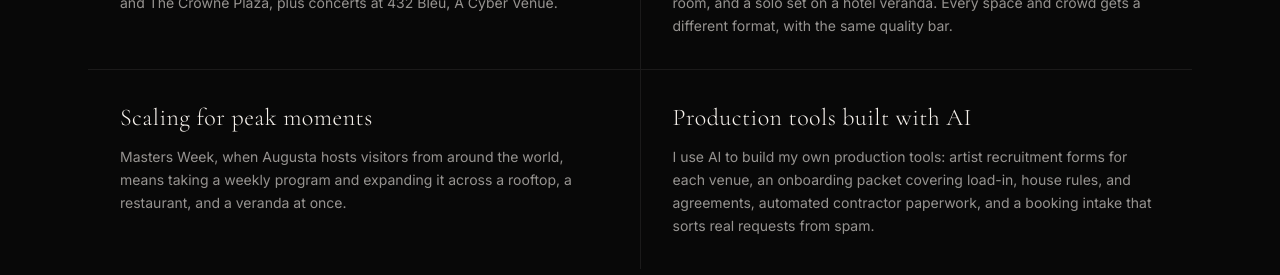
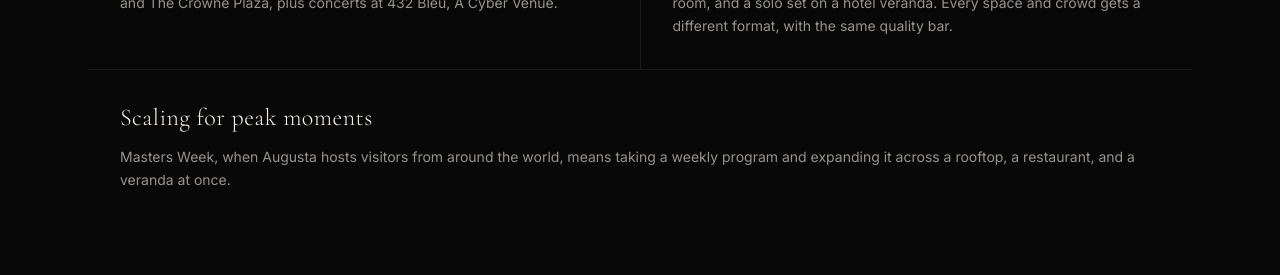
Before and after one commit to batestzu/skylerbates.com, a Next.js app: page /portfolio in a window 1280 px wide. Shown: the part 677-952 px from the top of the page. Built offline with nearby package versions, Linux system fonts and the light colour scheme; no server answers.

Commit message:
Portfolio: remove AI production tools card
Co-Authored-By: Claude Opus 5.5 <noreply@anthropic.com>
Claude-Session: https://claude.ai/code/session_01PFxwCQY5ngUV9SFLZDUXr6

```diff
--- a/app/portfolio/page.tsx
+++ b/app/portfolio/page.tsx
@@ -99,10 +99,6 @@ const strengths = [
     title: "Scaling for peak moments",
     body: "Masters Week, when Augusta hosts visitors from around the world, means taking a weekly program and expanding it across a rooftop, a restaurant, and a veranda at once.",
   },
-  {
-    title: "Production tools built with AI",
-    body: "I use AI to build my own production tools: artist recruitment forms for each venue, an onboarding packet covering load-in, house rules, and agreements, automated contractor paperwork, and a booking intake that sorts real requests from spam.",
-  },
 ];
 
 const allPhotos =events.flatMap((e) => e.photos.map((p) => ({ ...p, venue: e.venue })));
@@ -175,7 +171,9 @@ export default function PortfolioPage() {
               whileInView={{ opacity: 1, y: 0 }}
               viewport={{ once: true, margin: "-50px" }}
               transition={{ duration: 0.5, delay: i * 0.08 }}
-              className="bg-[#080808] p-6 md:p-8"
+              className={`bg-[#080808] p-6 md:p-8 ${
+                strengths.length % 2 && i === strengths.length - 1 ? "sm:col-span-2" : ""
+              }`}
             >
               <h3 className="text-2xl text-[#F5F0EB] mb-3 font-[family-name:var(--font-cormorant)]">
                 {s.title}
```
